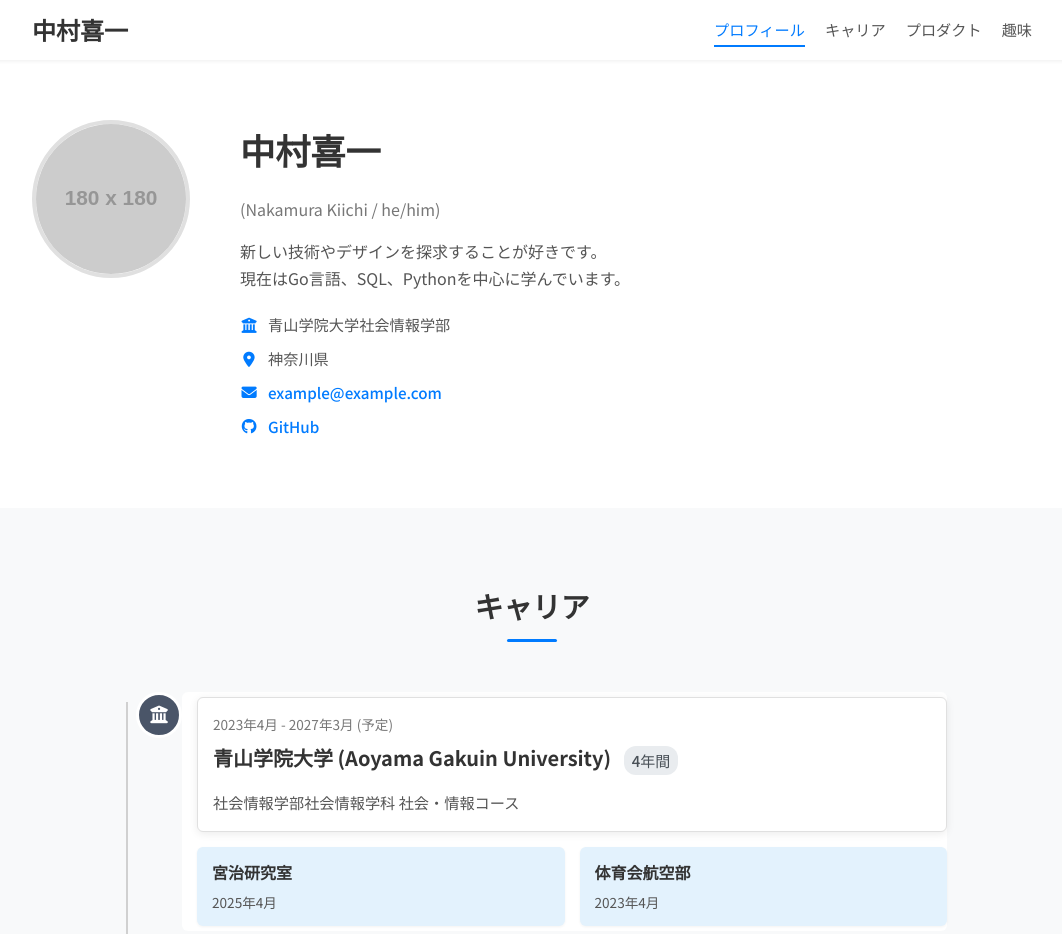
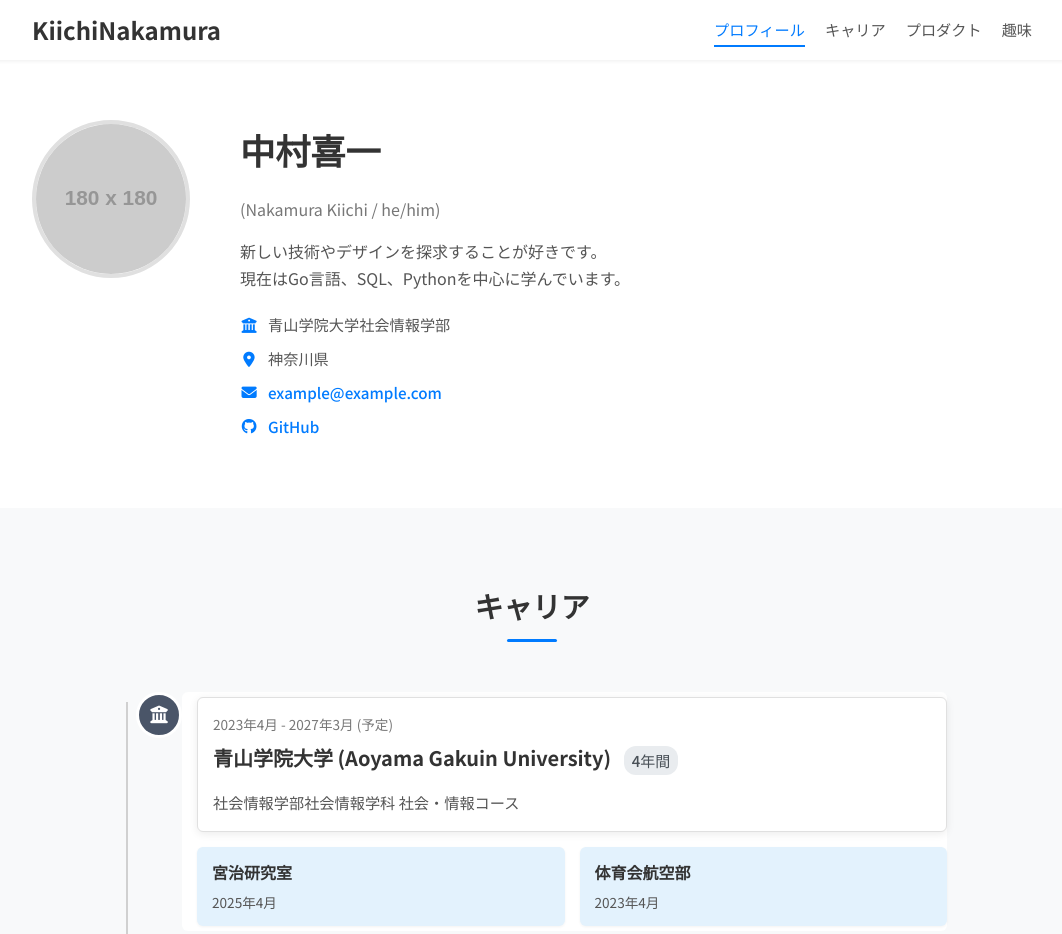
Before and after one commit to kaicyou2532/kiichinkamura, a plain HTML site: page index.html in a window 1280 px wide. Shown: the top 934 px of the page, without its empty margins (108-1170 px from the left). Drawn offline with Linux system fonts and the light colour scheme; placeholder pictures from the web are drawn by us.

Commit message:
Update index.html

```diff
--- a/index.html
+++ b/index.html
@@ -11,7 +11,7 @@
 <body>
     <nav class="navbar">
         <div class="container">
-            <a href="#profile" class="nav-brand">中村喜一</a>
+            <a href="#profile" class="nav-brand">KiichiNakamura</a>
             <ul class="nav-links">
                 <li><a href="#profile" class="active-link">プロフィール</a></li>
                 <li><a href="#career">キャリア</a></li>
@@ -152,7 +152,7 @@
             <div class="container">
                 <h2>趣味</h2>
                 <div class="hobby-grid">
-                    <div class="hobby-card">
+<!--                     <div class="hobby-card">
                         <i class="fas fa-gamepad hobby-icon"></i>
                         <h3>ゲーム</h3>
                         <p>戦略ゲームやRPGが好きです。仲間と協力して目標を達成する過程に面白みを感じます。</p>
@@ -171,7 +171,7 @@
                         <i class="fas fa-hiking hobby-icon"></i>
                         <h3>自然散策</h3>
                         <p>週末には公園や山に出かけてリフレッシュします。新しい景色を発見するのが好きです。</p>
-                    </div>
+                    </div> -->
                 </div>
             </div>
         </section>
```
